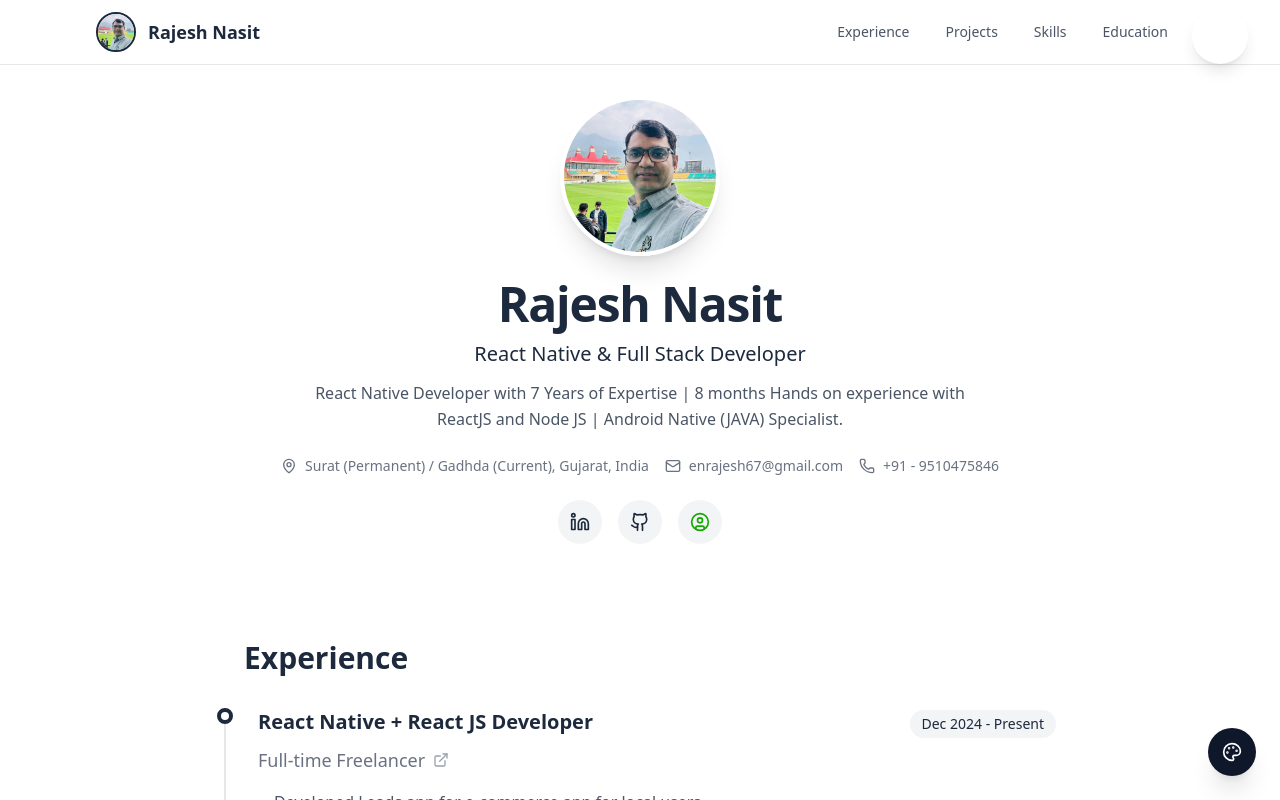
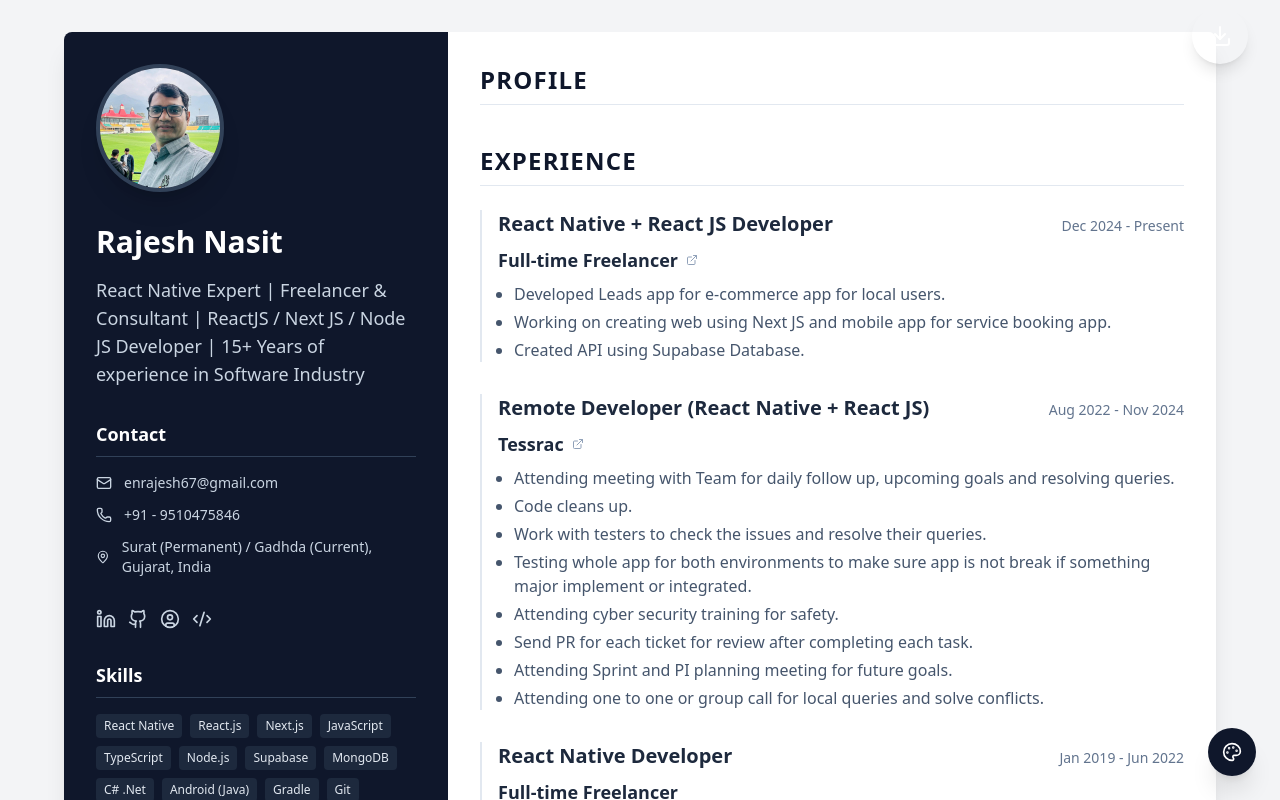
Before and after one commit to rajscet/rajesh-resume, a Next.js app: page / in a window 1280 px wide. Shown: the top 800 px of the page. Built offline with nearby package versions, Linux system fonts and the light colour scheme.

Commit message:
updated basic title

```diff
--- a/app/layout.tsx
+++ b/app/layout.tsx
@@ -13,7 +13,7 @@ const geistMono = Geist_Mono({
 });
 
 export const metadata: Metadata = {
-  title: "Rajesh Nasit",
+  title: "Rajesh-Nasit-Resume",
   description: "Portfolio of Rajesh Nasit - React Native & Full Stack Developer",
   icons: {
     icon: "/profile.jpeg",
--- a/app/page.tsx
+++ b/app/page.tsx
@@ -7,7 +7,7 @@ import { TabBarTemplate } from "@/components/templates/TabBarTemplate";
 import { TemplateSwitcher } from "@/components/TemplateSwitcher";
 
 export default function Home() {
-  const [template, setTemplate] = useState("tabbar");
+  const [template, setTemplate] = useState("classic");
 
   return (
     <main>
--- a/data/resume.ts
+++ b/data/resume.ts
@@ -42,9 +42,9 @@ export interface ResumeData {
 export const resumeData: ResumeData = {
   personalInfo: {
     name: "Rajesh Nasit",
-    title: "React Native & Full Stack Developer",
-    summary:
-      "React Native Developer with 7 Years of Expertise | 8 months Hands on experience with ReactJS and Node JS | Android Native (JAVA) Specialist.",
+    title:
+      "React Native Expert | Freelancer & Consultant | ReactJS / Next JS / Node JS Developer | 15+ Years of experience in Software Industry",
+    summary: "",
     email: "enrajesh67@gmail.com",
     phone: "+91 - 9510475846",
     location: "Surat (Permanent) / Gadhda (Current), Gujarat, India",
```
